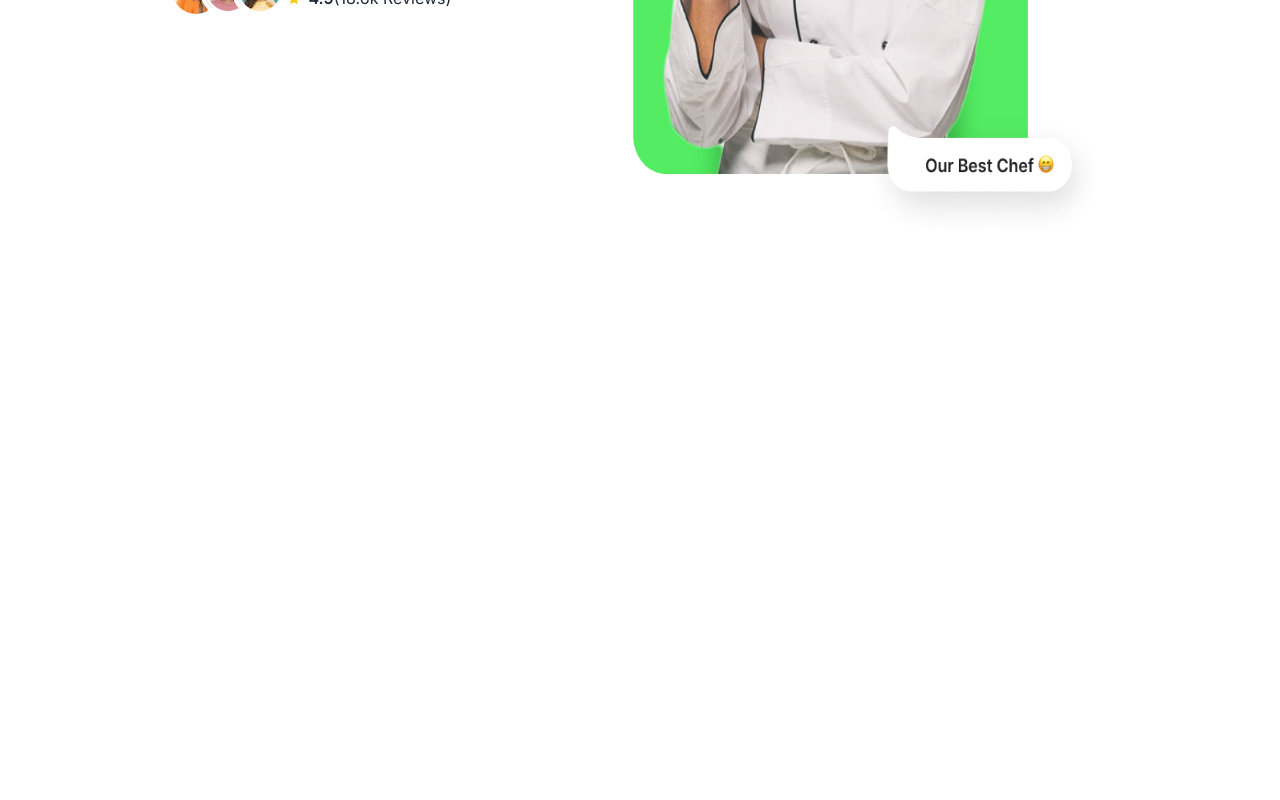
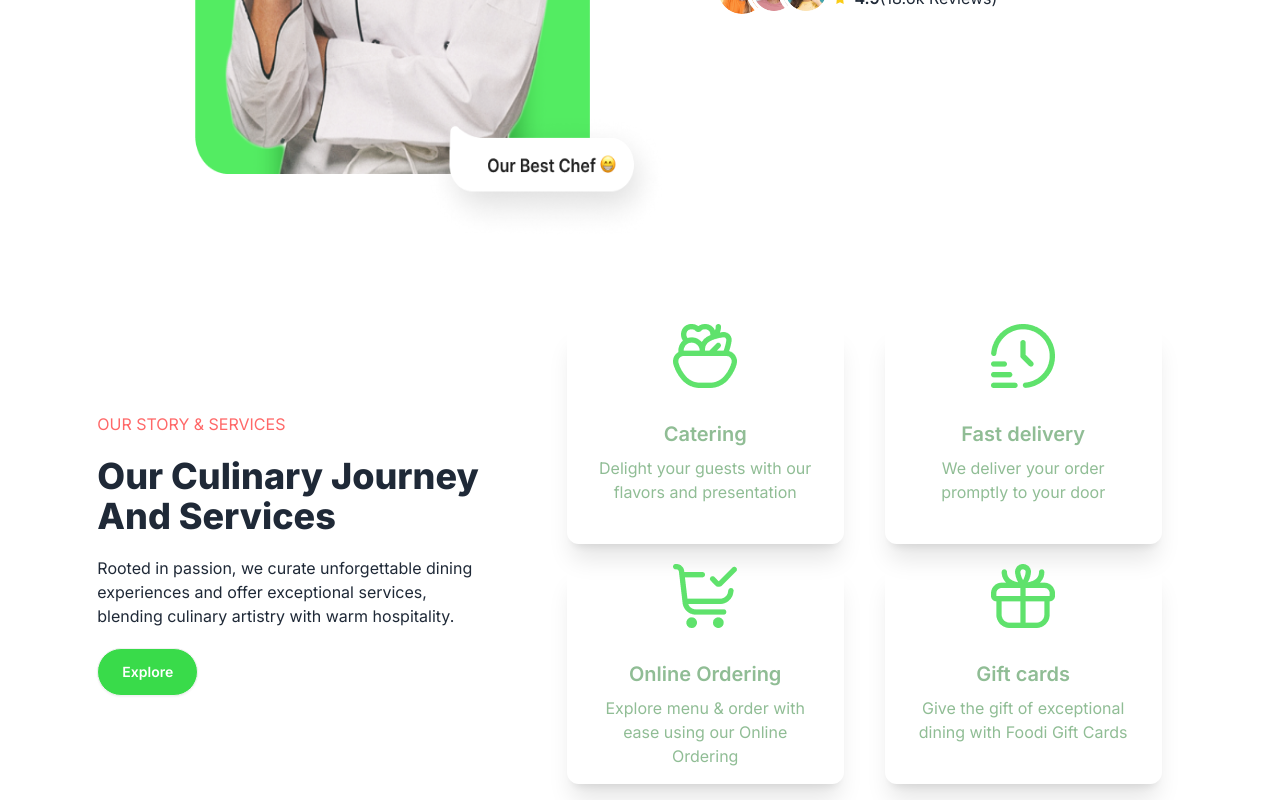
Before and after one commit to shahariarshan/foodie-client, a React (Vite) app: page / in a window 1280 px wide. Shown: the part 2253-3053 px from the top of the page. Before the commit the page ends 2497 px from the top, so only its background shows below. Built offline with nearby package versions, Linux system fonts and the light colour scheme.

Commit message:
services section

```diff
--- a/src/pages/home/CustomarsReview.jsx
+++ b/src/pages/home/CustomarsReview.jsx
@@ -1,12 +1,10 @@
+/* eslint-disable react/no-unescaped-entities */
 
 
 const CustomersReview = () => {
     return (
         <div className="flex flex-col lg:flex-row-reverse gap-10 items-center justify-center mt-24">
-            <div className="w-[50%">
-                <img src="/images/home/testimonials/testimonials.png" className="w-[506px] h-[744px]" alt="" />
 
-            </div>
             <div className="w-[50% space-y-5">
                 <h2 className="text-[#FF6868]  uppercase">Testimonials</h2>
                 <h2 className="text-4xl  font-extrabold">What Our Customers <br /> Say About Us</h2>
@@ -40,6 +38,10 @@ const CustomersReview = () => {
                     </div>
                 </div>
             </div>
+            <div className="w-[50%">
+                <img src="/images/home/testimonials/testimonials.png" className="w-[506px] h-[744px]" alt="" />
+
+            </div>
 
 
         </div>
--- a/src/pages/home/Home.jsx
+++ b/src/pages/home/Home.jsx
@@ -1,6 +1,7 @@
 import Intro from "../../components/Intro"
 import Categories from "./Categories"
 import CustomersReview from "./CustomarsReview"
+import Services from "./Services"
 import SpecialDishes from "./SpecialDishes"
 
 
@@ -12,6 +13,7 @@ const Home = () => {
         <Categories/>
         <SpecialDishes/>
         <CustomersReview/>
+        <Services/>
         </div>
     </div>
   )
--- /dev/null
+++ b/src/pages/home/Services.jsx
@@ -0,0 +1,39 @@
+/* eslint-disable react/no-unescaped-entities */
+
+import ServicesCards from "./ServicesCards";
+
+const serviceList = [
+    { id: 1, title: 'Catering', des: 'Delight your guests with our flavors and  presentation', logo: '/images/home/services/icon1.png' },
+    { id: 2, title: 'Fast delivery', des: 'We deliver your order promptly to your door', logo: '/images/home/services/icon2.png' },
+    { id: 3, title: 'Online Ordering', des: 'Explore menu & order with ease using our Online Ordering ', logo: '/images/home/services/icon3.png' },
+    { id: 4, title: 'Gift cards', des: 'Give the gift of exceptional dining with Foodi Gift Cards', logo: '/images/home/services/icon4.png' }
+]
+const Services = () => {
+    return (
+        <div>
+            <div className="flex flex-col lg:flex-row-reverse gap-10 items-center justify-center mt-20">
+                <div className="w-[50%] grid sm:grid-cols-2 grid-cols-1 gap-5 lg:ml-12">
+                    {
+                        serviceList
+                            .map((sCard,i) => <ServicesCards
+                                key={i}
+                                sCard={sCard}>
+                            </ServicesCards>)
+                    }
+
+                </div>
+                <div className="w-[50% space-y-5">
+                    <h2 className="text-[#FF6868]  uppercase">Our Story & Services</h2>
+                    <h2 className="text-4xl  font-extrabold">Our Culinary Journey <br /> And Services</h2>
+                    <p>Rooted in passion, we curate unforgettable dining <br /> experiences and offer exceptional services, <br /> blending culinary artistry with warm hospitality.</p>
+                    <button className="bg-green flex gap-2 text-white rounded-full px-6 btn">Explore </button>
+                </div>
+            </div>
+
+
+        </div>
+
+    );
+};
+
+export default Services;
--- /dev/null
+++ b/src/pages/home/ServicesCards.jsx
@@ -0,0 +1,18 @@
+/* eslint-disable react/prop-types */
+
+
+const ServicesCards = ({ sCard }) => {
+    const {  title, des, logo } = sCard;
+    return (
+        <div className="w-[277px] h-[220px] card rounded-xl text-[#90BD95] items-center shadow-xl">
+            <img  src={logo} alt="" />
+            <div className="card-body text-center ">
+                <h2 className="text-center item-center mx-auto card-title">{title}</h2>
+                <p className="text-center item-center">{des}</p>
+
+            </div>
+        </div>
+    );
+};
+
+export default ServicesCards;
```
